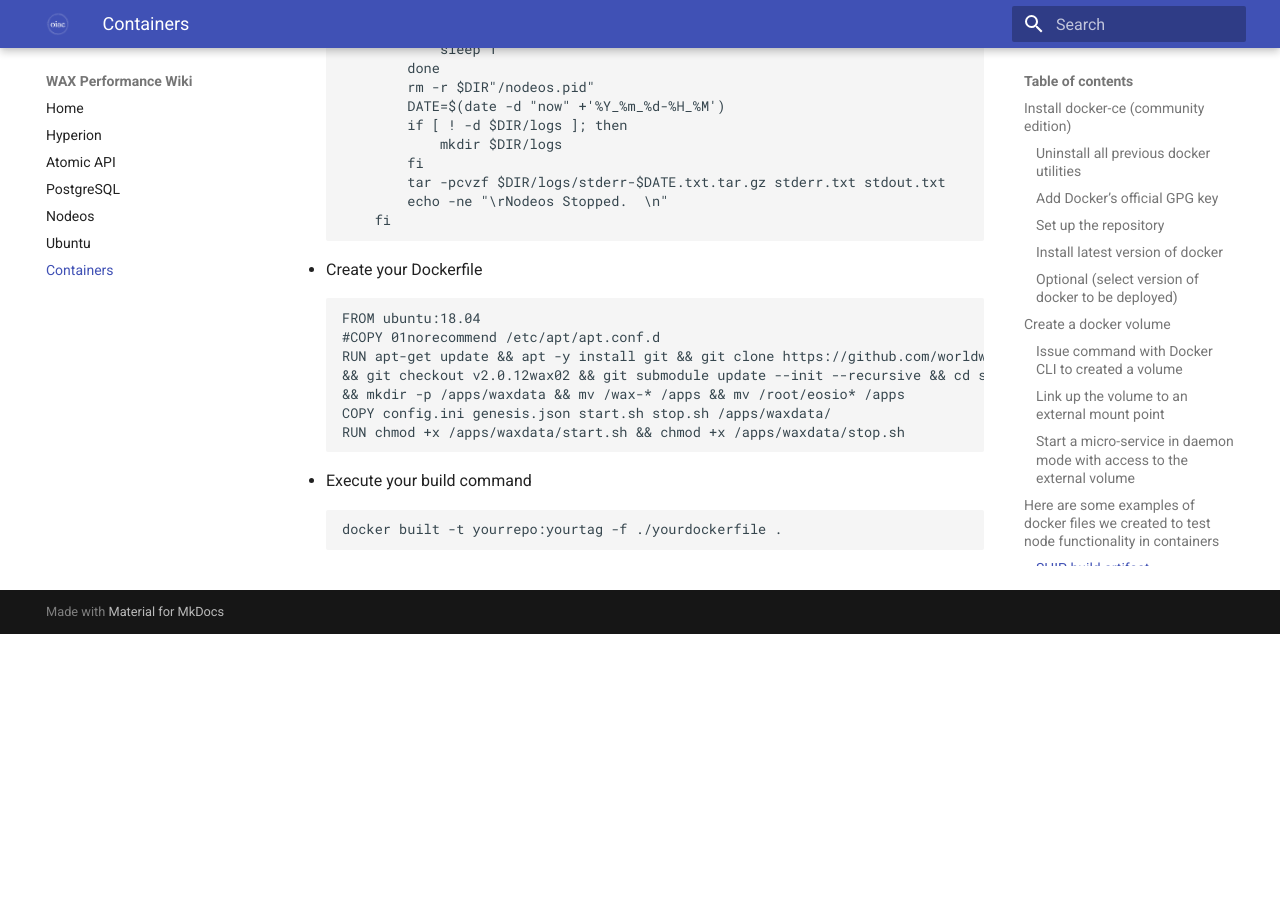
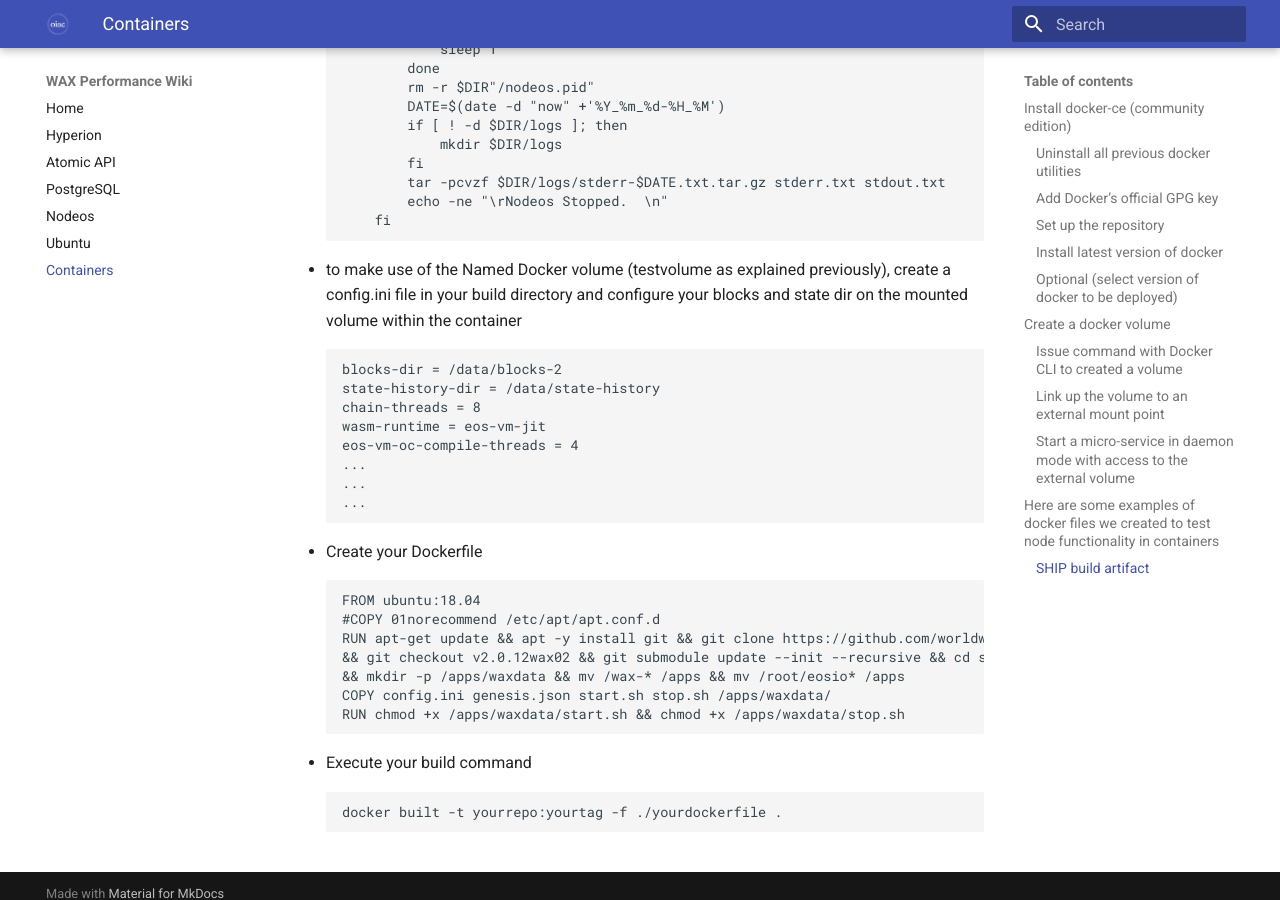
Before and after one commit to oneinacillian/wiki, an MkDocs documentation site: the page built from docs/containers.md, in a window 1280 px wide and 900 px high, scrolled down 3485 px. Built offline with MkDocs 1.6.1 and Material for MkDocs 9.7.7, drawn with Linux system fonts in a browser that asks for light colours; before the commit the page ends 4119 px from its top, so only the background shows below that.

Commit message:
updates updates

````diff
--- a/docs/containers.md
+++ b/docs/containers.md
@@ -133,6 +133,17 @@ DIR="/apps/waxdata"
         echo -ne "\rNodeos Stopped.  \n"
     fi
 ```
+- to make use of the Named Docker volume (testvolume as explained previously), create a config.ini file in your build directory and configure your blocks and state dir on the mounted volume within the container
+```
+blocks-dir = /data/blocks-2
+state-history-dir = /data/state-history
+chain-threads = 8
+wasm-runtime = eos-vm-jit
+eos-vm-oc-compile-threads = 4
+...
+...
+...
+```
 - Create your Dockerfile
 ```
 FROM ubuntu:18.04
````
